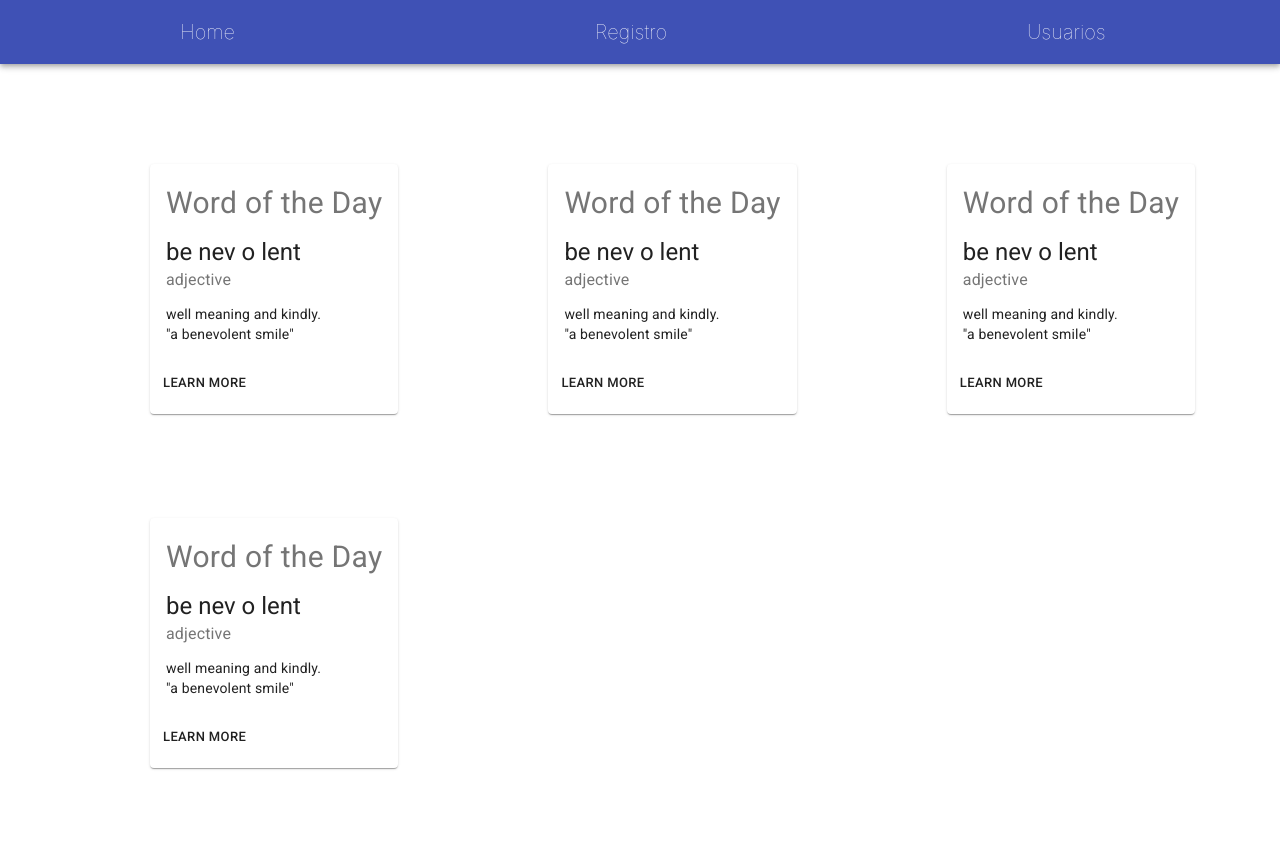
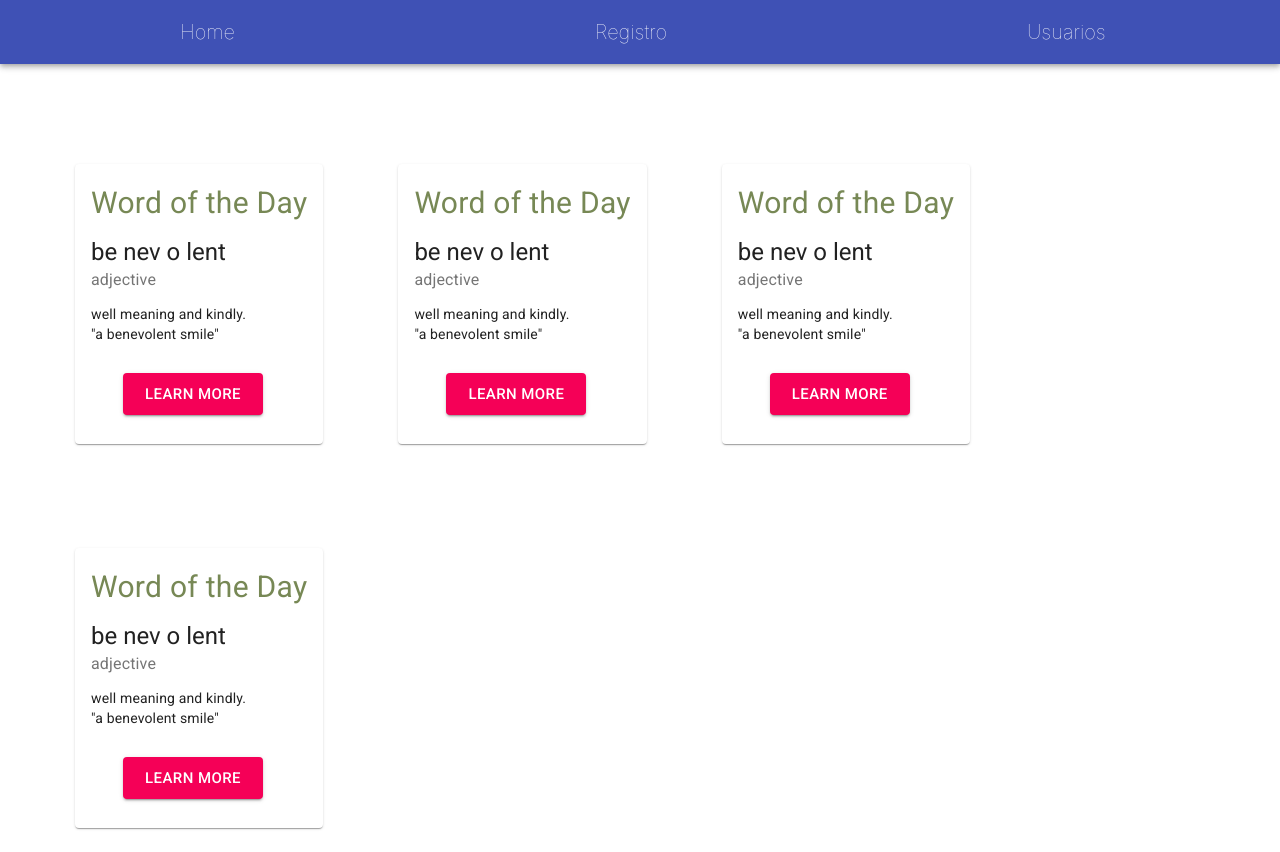
Before and after one commit to omarrendon/App-users, a React (Create React App) app: page / in a window 1280 px wide. Before the commit the page ends 800 px from the top, so only its background shows below. Built offline with nearby package versions, Linux system fonts and the light colour scheme.

Commit message:
Modificación del componente Home, se agregaron estilos

```diff
--- a/src/App.js
+++ b/src/App.js
@@ -1,8 +1,7 @@
 import React from "react";
 import "./App.css";
+import Nav from "./Components/Nav";
 
-import Nav from "./Components/Nav";
-import Home from "./Components/Home";
 
 
 
@@ -10,7 +9,8 @@ function App() {
   return (
     <div className="App">
       <Nav/>
-      <Home></Home>
+
+      <br></br>
     </div>
   );
 }
--- a/src/Components/Home.js
+++ b/src/Components/Home.js
@@ -33,7 +33,7 @@ class Home extends Component {
           </Typography>
         </CardContent>
         <CardActions>
-          <Button size="small">Learn More</Button>
+        <Button className={classes.btn} variant="contained"size="Large" color="secondary" >Learn More</Button>
         </CardActions>
       </Card>
 
@@ -56,7 +56,7 @@ class Home extends Component {
           </Typography>
         </CardContent>
         <CardActions>
-          <Button size="small">Learn More</Button>
+        <Button className={classes.btn} variant="contained"size="Large" color="secondary" >Learn More</Button>
         </CardActions>
       </Card>
       <Card className={classes.card}>
@@ -77,7 +77,7 @@ class Home extends Component {
           </Typography>
         </CardContent>
         <CardActions>
-          <Button size="small">Learn More</Button>
+        <Button className={classes.btn} variant="contained"size="Large" color="secondary" >Learn More</Button>
         </CardActions>
       </Card>
 
@@ -99,29 +99,29 @@ class Home extends Component {
           </Typography>
         </CardContent>
         <CardActions>
-          <Button size="small">Learn More</Button>
+          <Button className={classes.btn} variant="contained"size="Large" color="secondary" >Learn More</Button>
         </CardActions>
       </Card>
+
       </div>
     );
   }
 }
 export default withStyles({
     card: {
-        Width: 150,
-        height: 250,
+        Width: "auto",
+        height: 280,
         display: "inline-block",
-        margin: "100px 0px 0px 150px"
-      },
-      bullet: {
-        display: "inline-block",
-        margin: "0 2px",
-        transform: "scale(0.8)"
+        margin: "100px auto 0px 75px"
       },
       title: {
-        fontSize: 30
+        fontSize: 30,
+        color : "#785"
       },
       pos: {
         marginBottom: 12
+      },
+      btn : {
+        margin : "5px 20px 5px 40px"
       }
 }) (Home);
--- a/src/Components/Nav.js
+++ b/src/Components/Nav.js
@@ -2,10 +2,10 @@ import React, { Component } from "react";
 import { BrowserRouter as Router, Switch, Route, Link } from "react-router-dom";
 import UserForm from "./UserForm";
 import Users from "./Users";
-import App from "../App";
 import Tabs from "@material-ui/core/Tabs";
 import AppBar from "@material-ui/core/AppBar";
 import '../Styles/Nav.css'
+import Home from "./Home";
 
 class Nav extends Component {
 
@@ -20,9 +20,9 @@ class Nav extends Component {
           </Tabs>
         </AppBar>
         <Switch>
-          <Route exact path="/Home" component={App} />
-          <Route path="/Registro" component={UserForm} />
-          <Route path="/Usuarios" component={Users} />
+          <Route exact path="/" component={Home} />
+          <Route  path="/Registro" component={UserForm} />
+          <Route   path="/Usuarios" component={Users} />
         </Switch>
       </Router>
     );
--- a/src/Components/Users.js
+++ b/src/Components/Users.js
@@ -4,7 +4,9 @@ class Users extends Component {
     render() {
         return(
             <div>
-
+                <h1>
+                    USUARIOS
+                </h1>
             </div>
         )
     }
```
Also changed, not shown: src/Images/user.png (added).
